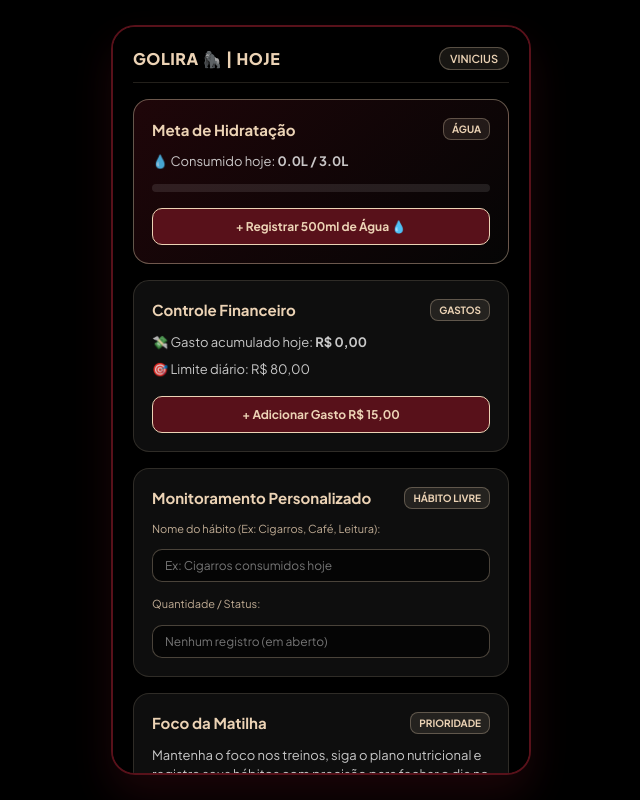
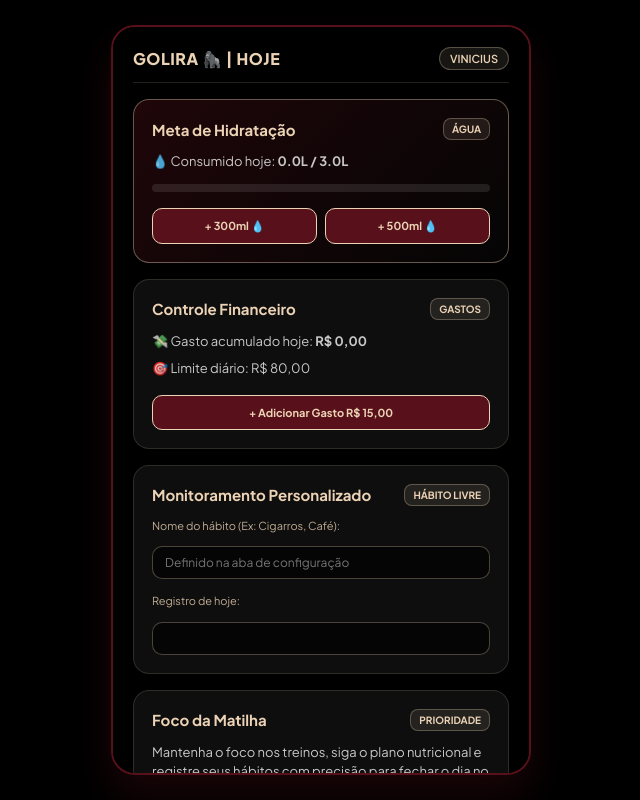
Before and after one commit to Vargasvinii/golira, a website: page index.html in a window 1280 px wide. Shown: the whole page, without its empty margins (319-959 px from the left). Drawn offline with Linux system fonts and the light colour scheme.

Commit message:
Atualizar o index.html

```diff
--- a/index.html
+++ b/index.html
@@ -137,18 +137,25 @@
             transition: width 0.3s ease;
         }
 
+        /* Container para os dois botões de água lado a lado */
+        .water-buttons-grid {
+            display: flex;
+            gap: 8px;
+            margin-top: 4px;
+        }
+
         .btn-action {
             background: #58111A;
             border: 1px solid #ECD3B5;
             color: #ECD3B5;
-            padding: 10px 14px;
+            padding: 10px 10px;
             border-radius: 10px;
-            font-size: 12px;
+            font-size: 11px;
             font-weight: 700;
             cursor: pointer;
             transition: all 0.2s;
             text-align: center;
-            margin-top: 4px;
+            flex: 1;
         }
 
         .btn-action:hover {
@@ -156,7 +163,12 @@
             color: #000000;
         }
 
-        /* Input Customizado para o Hábito em Aberto */
+        .btn-full {
+            width: 100%;
+            margin-top: 4px;
+        }
+
+        /* Inputs Customizados para o Hábito em Aberto */
         .custom-input {
             width: 100%;
             background: rgba(0, 0, 0, 0.6);
@@ -183,19 +195,22 @@
             <div class="user-badge">VINICIUS</div>
         </div>
 
-        <!-- Card de Hidratação (500ml por clique) -->
+        <!-- Card de Hidratação (Opções 300ml e 500ml) -->
         <div class="card-box active-day">
             <div class="card-header-flex">
                 <span class="card-title-text">Meta de Hidratação</span>
                 <span class="card-tag">Água</span>
             </div>
             <div class="card-body-content">
-                <div>💧 Consumido hoje: <strong id="hydrationText">0.0L / 3.0L</strong></div>
+                <div>💧 Consumido hoje: <strong id="hydrationText">0.0L / <span id="maxWaterTarget">3.0</span>L</strong></div>
                 <div class="progress-bar-container">
                     <div class="progress-bar-fill" id="hydrationBar" style="width: 0%;"></div>
                 </div>
             </div>
-            <button class="btn-action" onclick="addWater()">+ Registrar 500ml de Água 💧</button>
+            <div class="water-buttons-grid">
+                <button class="btn-action" onclick="addWater(0.3)">+ 300ml 💧</button>
+                <button class="btn-action" onclick="addWater(0.5)">+ 500ml 💧</button>
+            </div>
         </div>
 
         <!-- Card de Gasto Diário -->
@@ -206,23 +221,23 @@
             </div>
             <div class="card-body-content">
                 <div>💸 Gasto acumulado hoje: <strong id="expenseText">R$ 0,00</strong></div>
-                <div>🎯 Limite diário: R$ 80,00</div>
+                <div>🎯 Limite diário: R$ <span id="maxExpenseTarget">80,00</span></div>
             </div>
-            <button class="btn-action" onclick="addExpense()">+ Adicionar Gasto R$ 15,00</button>
+            <button class="btn-action btn-full" onclick="addExpense()">+ Adicionar Gasto R$ 15,00</button>
         </div>
 
-        <!-- Card Personalizado em Aberto (Ex: Cigarros ou outro hábito) -->
+        <!-- Card Personalizado em Aberto (Sem valores pré-definidos) -->
         <div class="card-box">
             <div class="card-header-flex">
                 <span class="card-title-text">Monitoramento Personalizado</span>
                 <span class="card-tag">Hábito Livre</span>
             </div>
             <div class="card-body-content">
-                <label style="font-size: 11px; color: rgba(236,211,181,0.8);">Nome do hábito (Ex: Cigarros, Café, Leitura):</label>
-                <input type="text" class="custom-input" id="customHabitName" placeholder="Ex: Cigarros consumidos hoje">
+                <label style="font-size: 11px; color: rgba(236,211,181,0.8);">Nome do hábito (Ex: Cigarros, Café):</label>
+                <input type="text" class="custom-input" id="customHabitName" placeholder="Definido na aba de configuração">
 
-                <label style="font-size: 11px; color: rgba(236,211,181,0.8); margin-top: 6px;">Quantidade / Status:</label>
-                <input type="text" class="custom-input" id="customHabitValue" placeholder="Nenhum registro (em aberto)">
+                <label style="font-size: 11px; color: rgba(236,211,181,0.8); margin-top: 6px;">Registro de hoje:</label>
+                <input type="text" class="custom-input" id="customHabitValue" placeholder="">
             </div>
         </div>
 
@@ -239,12 +254,12 @@
     </div>
 
     <script>
-        // Lógica de Hidratação (Adiciona 500ml por clique)
+        // Lógica de Hidratação Flexível (300ml ou 500ml)
         let currentWater = 0.0;
-        const maxWater = 3.0;
+        let maxWater = 3.0; // Valor numérico obtido da aba de configuração
 
-        function addWater() {
-            currentWater = Math.min(maxWater, currentWater + 0.5);
+        function addWater(amount) {
+            currentWater = Math.min(maxWater, currentWater + amount);
             let percentage = (currentWater / maxWater) * 100;
 
             document.getElementById('hydrationText').innerText = `${currentWater.toFixed(1)}L / ${maxWater.toFixed(1)}L`;
@@ -255,7 +270,7 @@
             }
         }
 
-        // Lógica Simples de Exemplo para Gastos
+        // Lógica de Exemplo para Gastos
         let currentExpense = 0.0;
         function addExpense() {
             currentExpense += 15.0;
```
